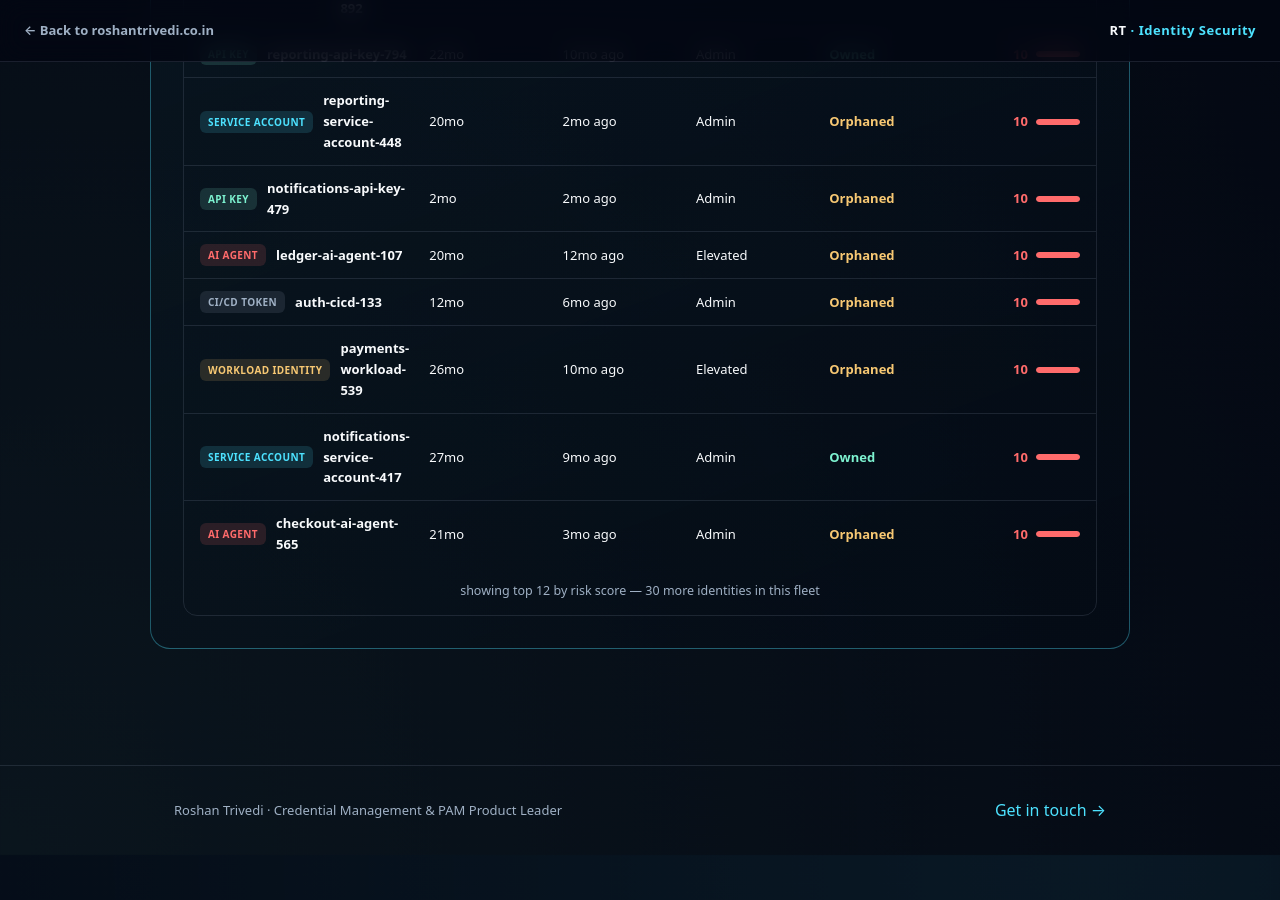
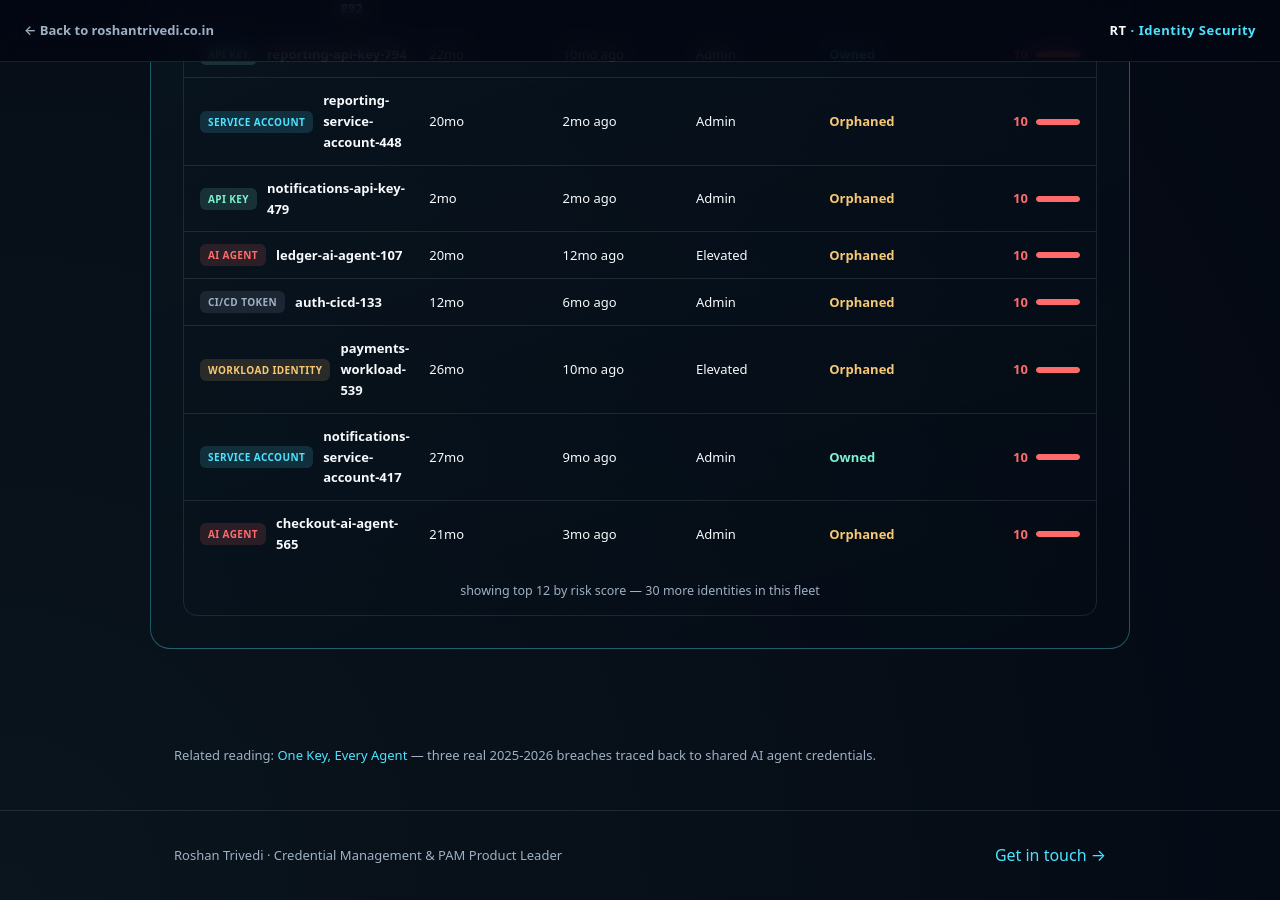
Before and after one commit to trivediroshan1-ui/trivediroshan1-ui.github.io, a Jekyll site: the page case-studies/non-human-identity-at-scale/index.html, which Jekyll copies as it is, in a window 1280 px wide and 900 px high, scrolled down 3237 px. Built offline with Jekyll 4.4.1, drawn with Linux system fonts in a browser that asks for light colours; before the commit the page ends 4092 px from its top, so only the background shows below that.

Commit message:
Cross-link new credential-sharing case study
Added a related reading section with a link to another case study.

```diff
--- a/case-studies/non-human-identity-at-scale/index.html
+++ b/case-studies/non-human-identity-at-scale/index.html
@@ -363,6 +363,7 @@ section.fieldnote{padding:0 0 64px}
   </div>
 </section>
 
+<p style="color:#9fb0c4;font-size:13px;max-width:980px;margin:0 auto;padding:0 24px 24px">Related reading: <a href="https://roshantrivedi.co.in/case-studies/ai-agent-credential-sharing/" style="color:#4de2ff">One Key, Every Agent</a> &mdash; three real 2025-2026 breaches traced back to shared AI agent credentials.</p>
 <footer class="site">
   <div class="wrap">
     <p>Roshan Trivedi · Credential Management &amp; PAM Product Leader</p>
```
